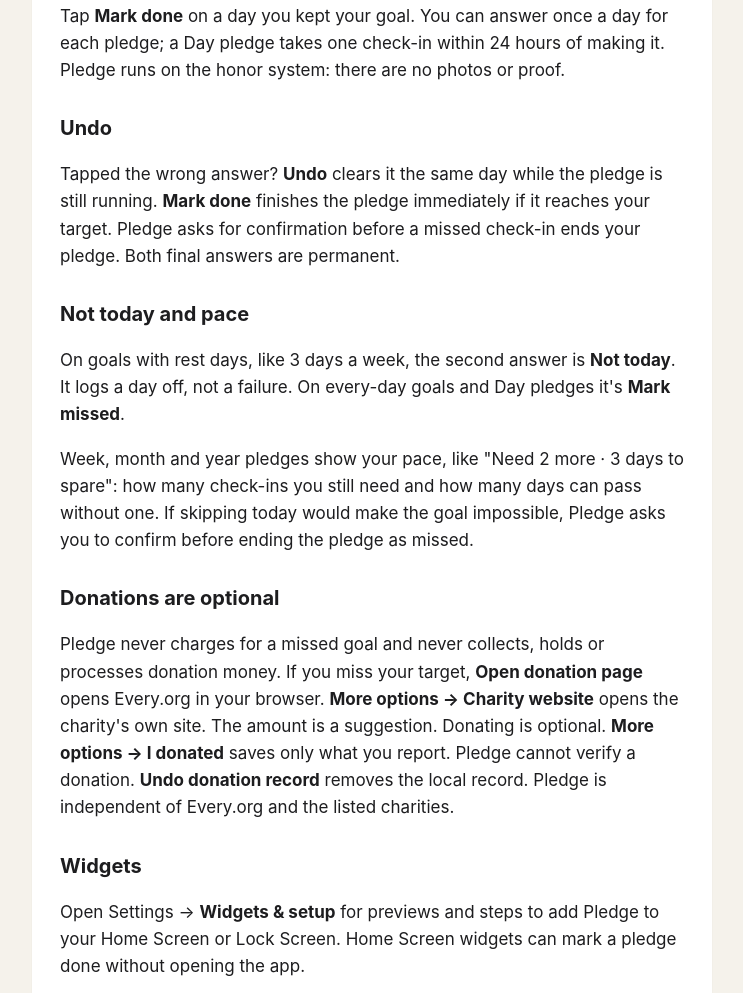
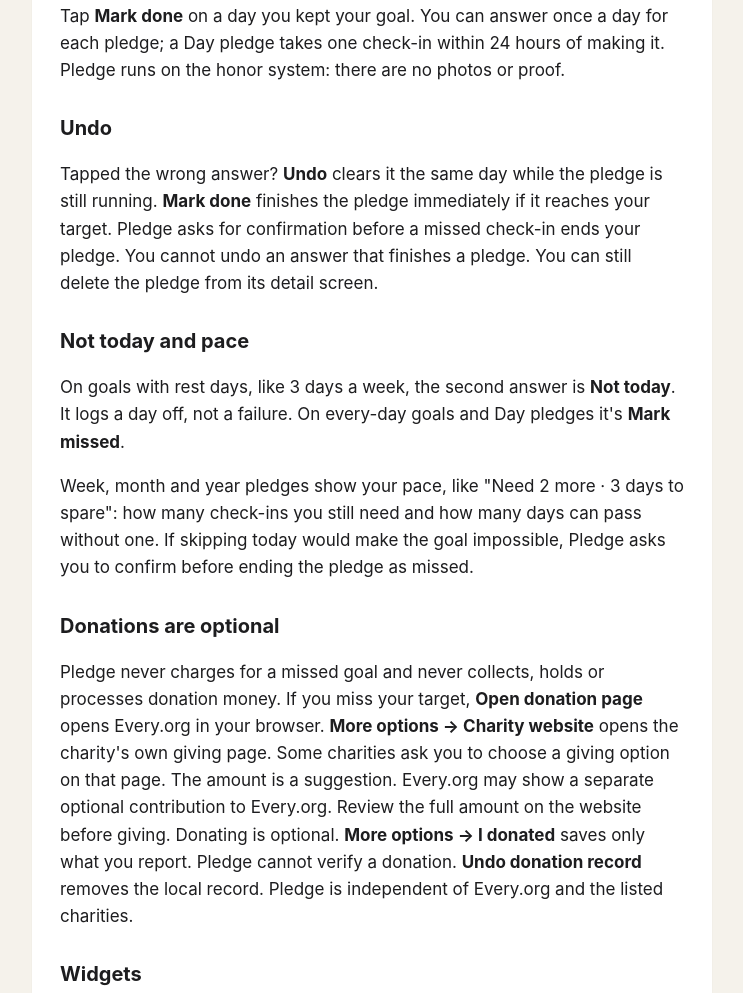
Before and after one commit to whiteoaklabs-dev/whiteoaklabs-dev.github.io, a plain HTML site: page pledge/support.html in a window 1280 px wide. Shown: the part 536-1529 px from the top of the page, without its empty margins (268-1011 px from the left). Drawn offline with Linux system fonts and the light colour scheme.

Commit message:
Pledge: support and terms donation wording (Nov 23, 2026)

```diff
--- a/pledge/support.html
+++ b/pledge/support.html
@@ -8,12 +8,12 @@
 <h2>Checking in</h2>
 <p>Tap <strong>Mark done</strong> on a day you kept your goal. You can answer once a day for each pledge; a Day pledge takes one check-in within 24 hours of making it. Pledge runs on the honor system: there are no photos or proof.</p>
 <h2>Undo</h2>
-<p>Tapped the wrong answer? <strong>Undo</strong> clears it the same day while the pledge is still running. <strong>Mark done</strong> finishes the pledge immediately if it reaches your target. Pledge asks for confirmation before a missed check-in ends your pledge. Both final answers are permanent.</p>
+<p>Tapped the wrong answer? <strong>Undo</strong> clears it the same day while the pledge is still running. <strong>Mark done</strong> finishes the pledge immediately if it reaches your target. Pledge asks for confirmation before a missed check-in ends your pledge. You cannot undo an answer that finishes a pledge. You can still delete the pledge from its detail screen.</p>
 <h2>Not today and pace</h2>
 <p>On goals with rest days, like 3 days a week, the second answer is <strong>Not today</strong>. It logs a day off, not a failure. On every-day goals and Day pledges it's <strong>Mark missed</strong>.</p>
 <p>Week, month and year pledges show your pace, like "Need 2 more &middot; 3 days to spare": how many check-ins you still need and how many days can pass without one. If skipping today would make the goal impossible, Pledge asks you to confirm before ending the pledge as missed.</p>
 <h2>Donations are optional</h2>
-<p>Pledge never charges for a missed goal and never collects, holds or processes donation money. If you miss your target, <strong>Open donation page</strong> opens Every.org in your browser. <strong>More options &rarr; Charity website</strong> opens the charity's own site. The amount is a suggestion. Donating is optional. <strong>More options &rarr; I donated</strong> saves only what you report. Pledge cannot verify a donation. <strong>Undo donation record</strong> removes the local record. Pledge is independent of Every.org and the listed charities.</p>
+<p>Pledge never charges for a missed goal and never collects, holds or processes donation money. If you miss your target, <strong>Open donation page</strong> opens Every.org in your browser. <strong>More options &rarr; Charity website</strong> opens the charity's own giving page. Some charities ask you to choose a giving option on that page. The amount is a suggestion. Every.org may show a separate optional contribution to Every.org. Review the full amount on the website before giving. Donating is optional. <strong>More options &rarr; I donated</strong> saves only what you report. Pledge cannot verify a donation. <strong>Undo donation record</strong> removes the local record. Pledge is independent of Every.org and the listed charities.</p>
 <h2>Widgets</h2>
 <p>Open Settings &rarr; <strong>Widgets &amp; setup</strong> for previews and steps to add Pledge to your Home Screen or Lock Screen. Home Screen widgets can mark a pledge done without opening the app.</p>
 <h2>Pledge Pro</h2>
```
Also changed, not shown: pledge/terms.html (+1 -1 lines).
